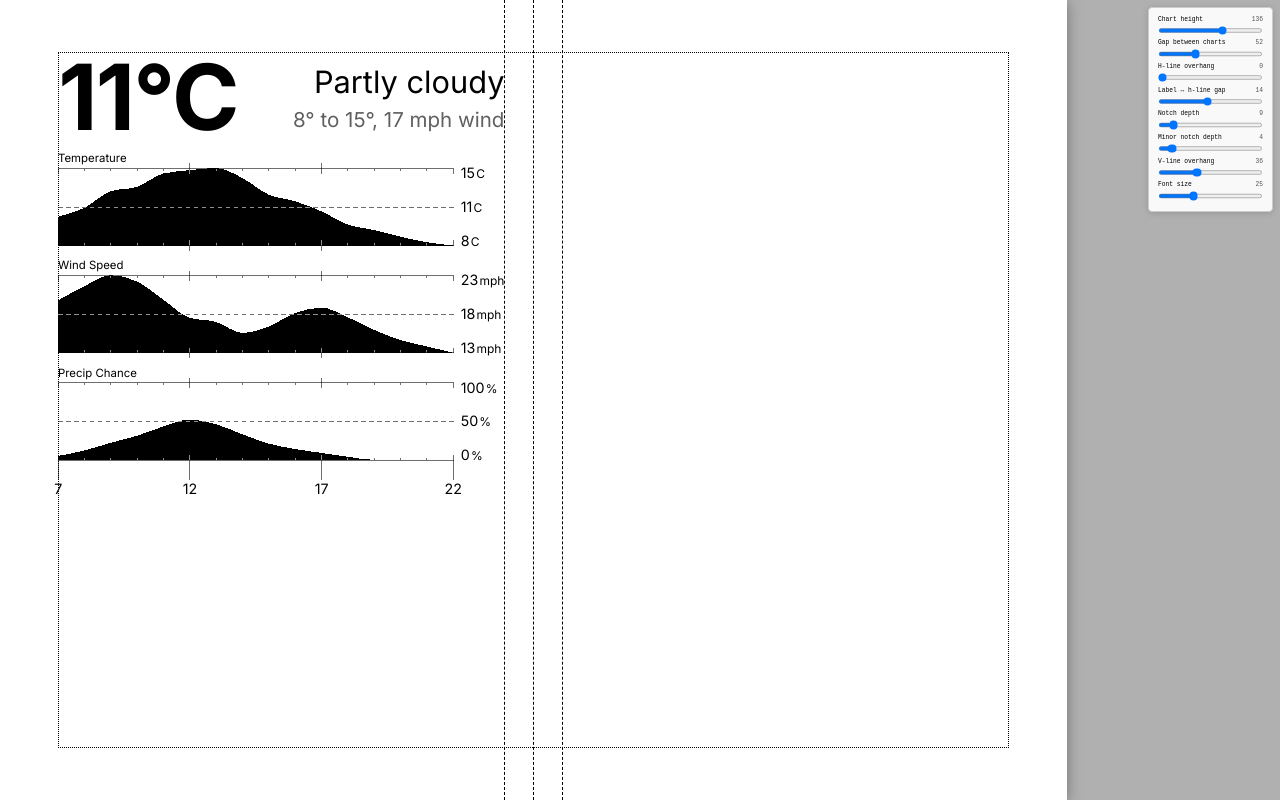
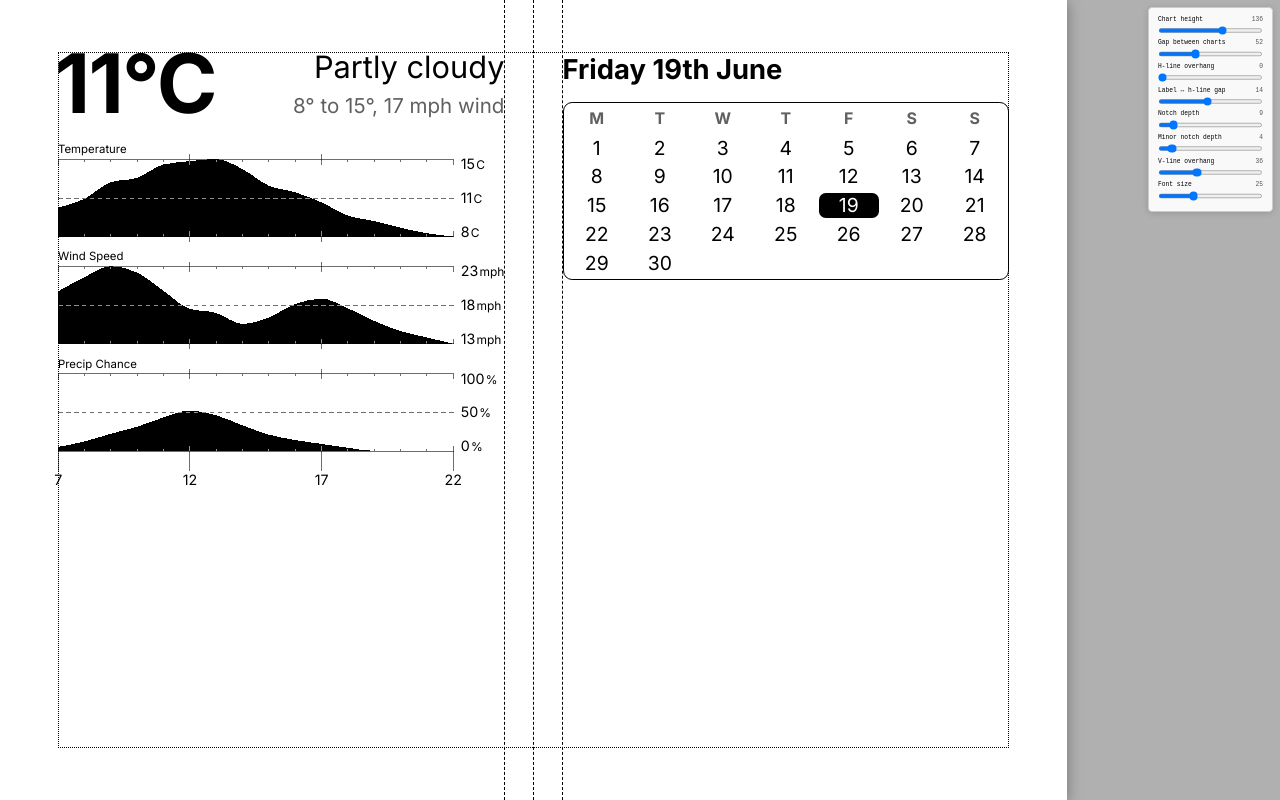
Before and after one commit to owenoclee/trmnl-dash, a plain HTML site: page dashboard.html in a window 1280 px wide. Drawn offline with nearby package versions, Linux system fonts and the light colour scheme.

Commit message:
feat: right-column calendar + optical alignment of the temperature
- calendar: current-month grid (Monday-first) with a "Friday 19th June"
  header and today as a filled black cell; 1px border whose inner padding
  matches the inter-cell gap so spacing is uniform. Date from the host clock.
- temperature: shift the whole conditions row so the temp's INK (not its line
  box) sits flush in the top-left content corner — corrects the font's left
  side bearing and the cap-height gap. The row is widened by the x shift so the
  right-aligned summary stays pinned to the gutter. Measured per render, so it
  tracks the value's leading glyph and the font size.
- shrink temp to 144px

```diff
--- a/dashboard.html
+++ b/dashboard.html
@@ -99,10 +99,10 @@
       display: block;
     }
 
-    /* 51pt at 227ppi */
+    /* 46pt at 227ppi */
     .temp {
       font-family: 'Inter', system-ui, sans-serif;
-      font-size: 160px;
+      font-size: 144px;
       font-weight: 700;
       line-height: 1;
       white-space: nowrap;
@@ -157,6 +157,65 @@
       height: 380px;
       border-radius: 32px;
     }
+
+    /* Calendar — top third of the right column. */
+    .calendar {
+      position: absolute;
+      left: 987px;
+      /* right column left edge (gutter right) */
+      top: 91px;
+      /* content top */
+      width: 783px;
+      /* right column width */
+      height: 400px;
+      /* ~1/3 of the 1222px content height */
+      display: flex;
+      flex-direction: column;
+    }
+
+    .cal-title {
+      font-size: 48px;
+      font-weight: 700;
+      white-space: nowrap;
+      margin-bottom: 28px;
+    }
+
+    .cal-grid {
+      flex: 1;
+      display: grid;
+      grid-template-columns: repeat(7, 1fr);
+      grid-auto-rows: 1fr;
+      gap: 6px;
+      padding: 6px;
+      /* == gap, so the border sits one cell-gap from the cells */
+      border: 1px solid black;
+      border-radius: 16px;
+    }
+
+    .cal-head,
+    .cal-day {
+      display: flex;
+      align-items: center;
+      justify-content: center;
+    }
+
+    .cal-head {
+      font-size: 28px;
+      font-weight: 600;
+      color: #606060;
+      /* muted weekday letters */
+    }
+
+    .cal-day {
+      font-size: 34px;
+    }
+
+    /* Today: filled black cell with white number. */
+    .cal-today {
+      background: black;
+      color: white;
+      border-radius: 12px;
+    }
   </style>
 </head>
 
@@ -176,6 +235,11 @@
 
     <div class="photo">
       <canvas id="photo-canvas"></canvas>
+    </div>
+
+    <div class="calendar">
+      <div class="cal-title" id="cal-title"></div>
+      <div class="cal-grid" id="cal-grid"></div>
     </div>
 
   </div>
@@ -427,7 +491,71 @@
       }
       if (DATA.debug) document.body.classList.add('debug');
 
+      // ---------------------------------------------------------------------------
+      // Optical alignment — shift the whole conditions row so the big temperature's
+      // INK (not its line box) sits flush with the top-left of the content area:
+      // corrects the font's left side bearing and the gap above the cap height. The
+      // row is widened by the x shift so the right-aligned summary stays pinned to
+      // the gutter. Measured per render so it tracks the value's leading glyph.
+      // ---------------------------------------------------------------------------
+      function alignTemp() {
+        const conditions = document.querySelector('.conditions');
+        const el = document.querySelector('.temp');
+        const cs = getComputedStyle(el);
+        const ctx = document.createElement('canvas').getContext('2d');
+        ctx.font = `${cs.fontWeight} ${cs.fontSize} ${cs.fontFamily}`;
+        ctx.textBaseline = 'alphabetic';
+        const m = ctx.measureText(el.textContent);
+
+        // Baseline position within the temp's line box (DOM probe, exact).
+        const probe = document.createElement('span');
+        probe.style.cssText = 'display:inline-block;width:0;height:0';
+        el.appendChild(probe);
+        const baselineFromTop = probe.getBoundingClientRect().top - el.getBoundingClientRect().top;
+        el.removeChild(probe);
+
+        const inkLeft = -m.actualBoundingBoxLeft;                    // box-left → leftmost ink
+        const inkTop = baselineFromTop - m.actualBoundingBoxAscent;  // box-top  → topmost ink
+        conditions.style.width = (COL_W + inkLeft) + 'px';           // widen to offset the left shift
+        conditions.style.transform = `translate(${-inkLeft}px, ${-inkTop}px)`;
+      }
+      if (document.fonts && !document.fonts.check('700 144px Inter')) document.fonts.ready.then(alignTemp);
+      else alignTemp();
+
       render();
+
+      // ---------------------------------------------------------------------------
+      // Calendar — current month grid (Monday-first) with today highlighted.
+      // Date is computed at render time from the host clock.
+      // ---------------------------------------------------------------------------
+      (function buildCalendar() {
+        const now = new Date();
+        const WD = ['Sunday', 'Monday', 'Tuesday', 'Wednesday', 'Thursday', 'Friday', 'Saturday'];
+        const MO = ['January', 'February', 'March', 'April', 'May', 'June',
+          'July', 'August', 'September', 'October', 'November', 'December'];
+        const ordinal = n => {const s = ['th', 'st', 'nd', 'rd'], v = n % 100; return n + (s[(v - 20) % 10] || s[v] || s[0]);};
+        document.getElementById('cal-title').textContent =
+          `${WD[now.getDay()]} ${ordinal(now.getDate())} ${MO[now.getMonth()]}`;
+
+        const grid = document.getElementById('cal-grid');
+        ['M', 'T', 'W', 'T', 'F', 'S', 'S'].forEach(d => {
+          const el = document.createElement('div');
+          el.className = 'cal-head';
+          el.textContent = d;
+          grid.appendChild(el);
+        });
+
+        const y = now.getFullYear(), m = now.getMonth();
+        const lead = (new Date(y, m, 1).getDay() + 6) % 7;   // empty cells before the 1st (Mon-first)
+        const days = new Date(y, m + 1, 0).getDate();
+        for (let i = 0; i < lead; i++) grid.appendChild(document.createElement('div'));
+        for (let d = 1; d <= days; d++) {
+          const el = document.createElement('div');
+          el.className = 'cal-day' + (d === now.getDate() ? ' cal-today' : '');
+          el.textContent = d;
+          grid.appendChild(el);
+        }
+      })();
 
       // ---------------------------------------------------------------------------
       // Photo — pick one of the server's images at random and dither it (1-bit
@@ -435,7 +563,7 @@
       // left slot. The headless renderer waits on window.__renderDone before capture.
       // ---------------------------------------------------------------------------
       window.__renderDone = false;
-      const renderDone = () => { window.__renderDone = true; };
+      const renderDone = () => {window.__renderDone = true;};
       setTimeout(renderDone, 4000);   // backstop: never block the screenshot forever
 
       // Dither knobs — edits hot-reload on the next render.
@@ -445,8 +573,8 @@
       };
 
       const PHOTOS = (() => {
-        try { return JSON.parse(document.getElementById('photos-data').textContent) || []; }
-        catch (e) { return []; }
+        try {return JSON.parse(document.getElementById('photos-data').textContent) || [];}
+        catch (e) {return [];}
       })();
 
       // Quantise a value to the nearest of `levels` evenly-spaced grays.
@@ -501,11 +629,11 @@
         const img = new Image();
         img.crossOrigin = 'anonymous';     // CORS-clean so getImageData isn't tainted
         img.onload = () => {
-          try { paintDither(document.getElementById('photo-canvas'), img); }
-          catch (e) { console.error('dither failed', e); }
+          try {paintDither(document.getElementById('photo-canvas'), img);}
+          catch (e) {console.error('dither failed', e);}
           requestAnimationFrame(renderDone);   // ensure the canvas paints before capture
         };
-        img.onerror = () => { console.error('photo load failed', img.src); renderDone(); };
+        img.onerror = () => {console.error('photo load failed', img.src); renderDone();};
         img.src = PHOTOS[Math.floor(Math.random() * PHOTOS.length)];
       } else {
         renderDone();
```
